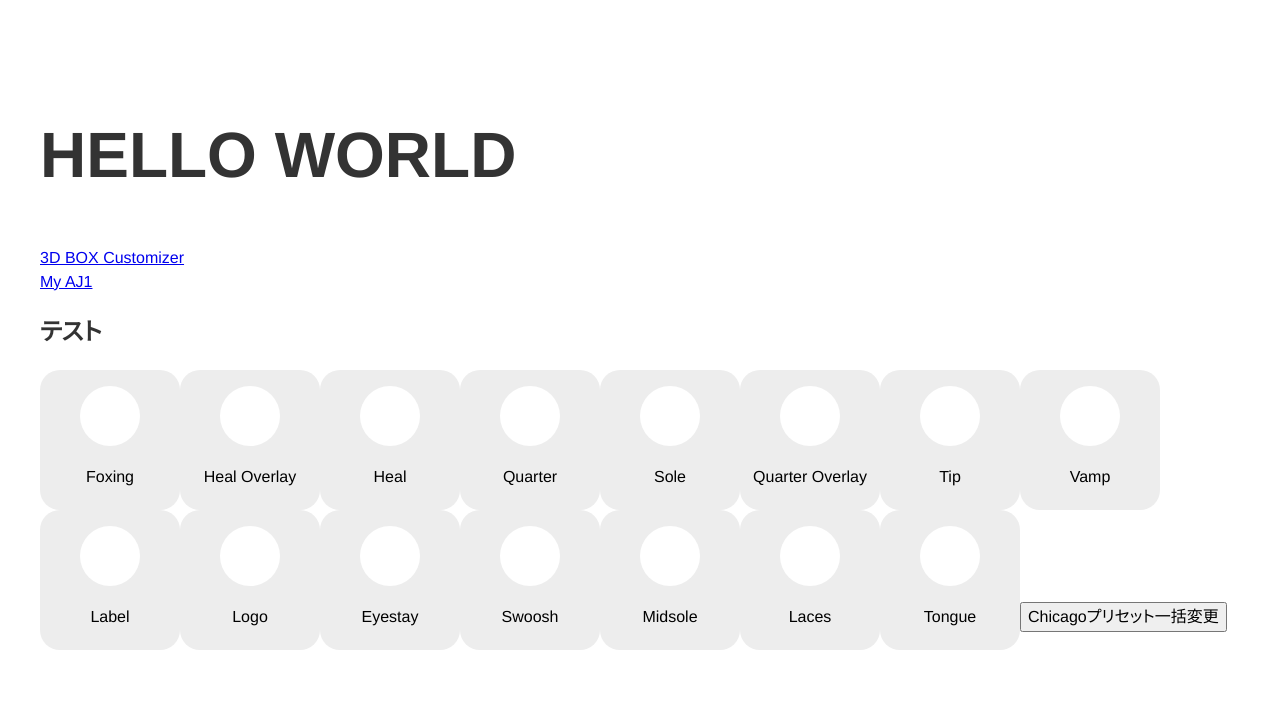
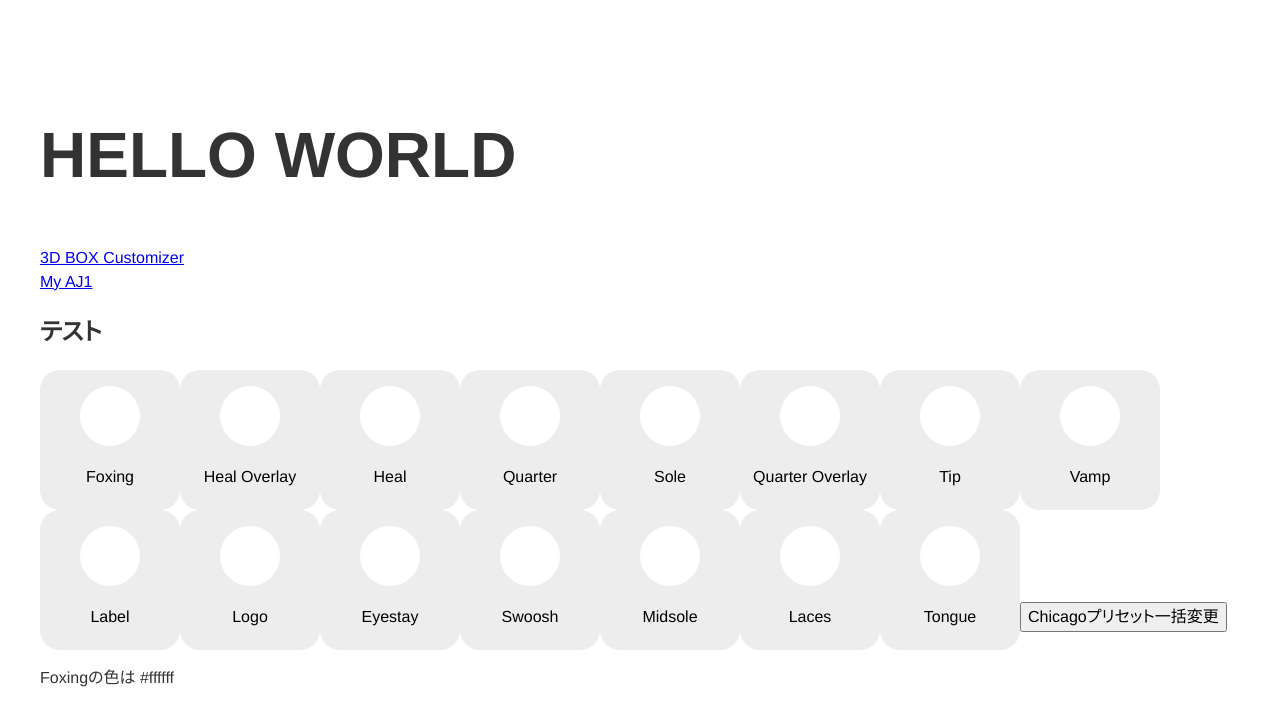
Before and after one commit to yaokaisei/study-react-three-fiber, a React (Create React App) app: page / in a window 1280 px wide. Shown: the top 726 px of the page. Built offline with nearby package versions, Linux system fonts and the light colour scheme; no server answers; what recoil-persist would draw is missing.

Commit message:
filteringMaterials追加

```diff
--- a/src/myAj1/globStates/materialState.tsx
+++ b/src/myAj1/globStates/materialState.tsx
@@ -54,7 +54,18 @@ export const useMaterial = (array?: Material[]) => {
   };
 
   const getMaterialColor = (name: MaterialName) => {
-    console.log(name, 'TODO: 引数からステートをフィルタリングする');
+    const filteringMaterials = materials.filter(
+      (material) => material.name === name,
+    );
+
+    const getColor = filteringMaterials.map((material) => {
+      if (material.name === name) {
+        return material.color;
+      }
+      return null;
+    });
+
+    return getColor[0];
   };
 
   return {
--- a/src/top/pages/Top.tsx
+++ b/src/top/pages/Top.tsx
@@ -1,4 +1,4 @@
-import React from 'react';
+import React, { useEffect } from 'react';
 import styled from '@emotion/styled';
 import { useMaterial } from 'src/myAj1/globStates/materialState';
 import { CHICAGO_PRESET } from 'src/myAj1/constant/materialPreset';
@@ -17,7 +17,8 @@ const H1 = styled.h1`
 `;
 
 const MaterialButtons: React.FC = () => {
-  const { materials, setMaterials, setMaterialColor } = useMaterial();
+  const { materials, setMaterials, setMaterialColor, getMaterialColor } =
+    useMaterial();
 
   return (
     <>
@@ -32,6 +33,7 @@ const MaterialButtons: React.FC = () => {
       <button onClick={() => setMaterials(CHICAGO_PRESET)}>
         Chicagoプリセット一括変更
       </button>
+      <p>Foxingの色は {getMaterialColor('Foxing')}</p>
     </>
   );
 };
```
